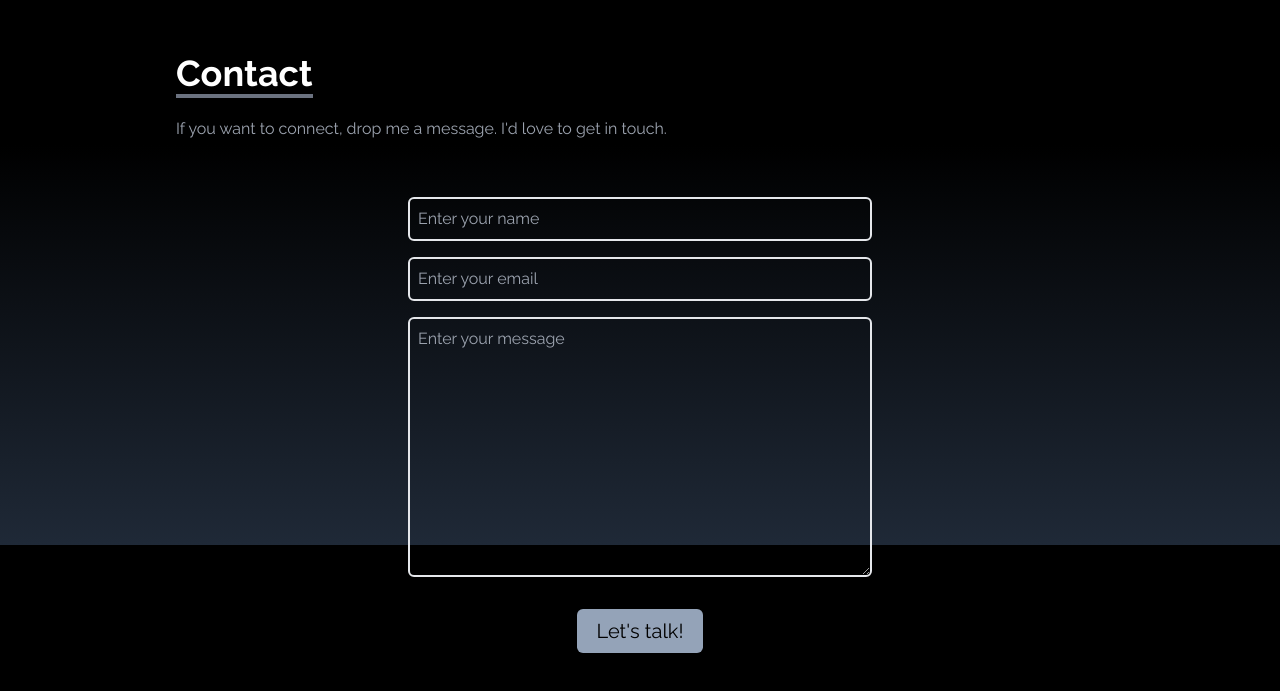
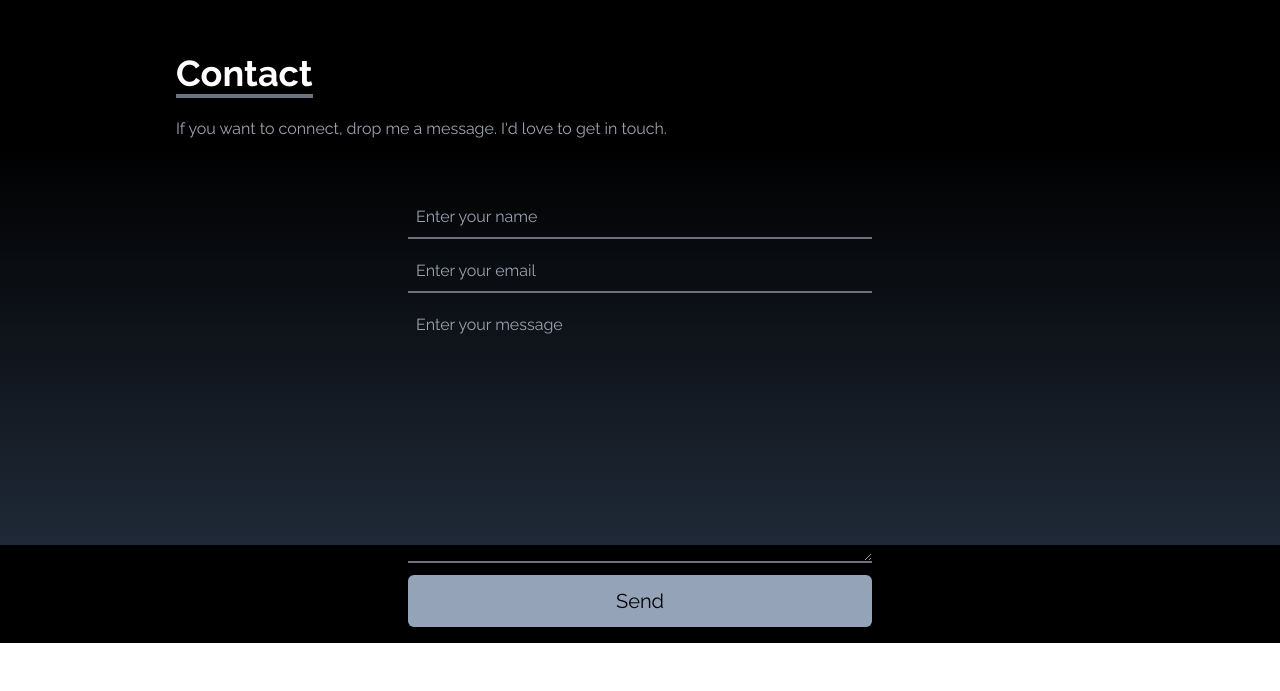
Before and after one commit to joelmathew003/portfolio, a React (Create React App) app: page / in a window 1280 px wide. Shown: the part 2655-3346 px from the top of the page. After the commit the page ends 3298 px from the top, so only its background shows below. Built offline with nearby package versions, Linux system fonts and the light colour scheme; a web font is replaced by a local one.

Commit message:
updated contact

```diff
--- a/src/components/Contact.jsx
+++ b/src/components/Contact.jsx
@@ -1,9 +1,10 @@
 import React from "react";
 
 const Contact = () => {
+  const form_style = "p-2 bg-transparent border-b-2 text-white focus:outline-0 focus:border-blue-500 transition-all duration-300 border-gray-500"
   return (
     <div name="contact" className="text-white w-full md:px-40 px-10 pt-40 bg-transparent">
-      <div className="flex flex-col p-4 justify-center  mx-auto h-full">
+      <div className="flex flex-col p-4 justify-center mx-auto h-full">
         <div className="pb-8">
           <p className="text-4xl font-bold inline border-b-4 border-gray-500">
             Contact
@@ -17,27 +18,27 @@ const Contact = () => {
           <form
             action="https://getform.io/f/48589f64-52ba-4696-b1c7-5515fa399584"
             method="POST"
-            className=" flex flex-col w-full md:w-1/2">
+            className="flex flex-col w-full md:w-1/2 border-gray-500 gap-3">
             <input
               type="text"
               name="name"
               placeholder="Enter your name"
-              className="p-2 bg-transparent border-2 rounded-md text-white focus:outline-none"
+              className={form_style}
             />
             <input
               type="text"
               name="email"
               placeholder="Enter your email"
-              className="my-4 p-2 bg-transparent border-2 rounded-md text-white focus:outline-none"
+              className={form_style}
             />
             <textarea
               name="message"
               placeholder="Enter your message"
               rows="10"
-              className="p-2 bg-transparent border-2 rounded-md text-white focus:outline-none"></textarea>
+              className={form_style}></textarea>
 
-            <button className="text-black bg-slate-400 px-5 py-2 my-8 mx-auto flex items-center rounded-md hover:bg-slate-200 duration-100 text-xl text-bold">
-              Let's talk!
+            <button className="text-black bg-slate-400 py-3 items-center hover:bg-slate-200 duration-100 text-xl text-bold rounded-md">
+              Send
             </button>
           </form>
         </div>
--- a/src/components/NavBar.jsx
+++ b/src/components/NavBar.jsx
@@ -17,7 +17,7 @@ const NavBar = () => {
 
       <ul className="hidden md:flex">
         {links.map(({ id, link }) => (
-          <li className="px-4 cursor-pointer capitalize font-medium text-xl text-gray-500 hover:text-gray-400 duration-200">
+          <li className="px-4 cursor-pointer capitalize font-medium text-xl text-gray-500 hover:text-gray-400 duration-500">
             <Link to={link} smooth duration={500} >
               {link}
             </Link>
@@ -34,7 +34,7 @@ const NavBar = () => {
       {nav && (
         <ul className="bg-black w-full top-0 left-0 h-screen flex flex-col justify-between py-20 items-center absolute bg-gradient-to-b from-black to-gray-800 text-gray-500">
           {links.map(({ id, link }) => (
-            <li className="text-4xl py-12 px-4 cursor-pointer capitalize font-medium text-gray-500 hover:text-gray-300 duration-200 z-500 transition-all">
+            <li className="text-4xl py-12 px-4 cursor-pointer capitalize font-medium text-gray-500 hover:text-gray-300 duration-500 z-500 transition-all">
               <Link to={link} smooth duration={500} onClick={() => setNav(!nav)}>
                 {link}
               </Link>
```
